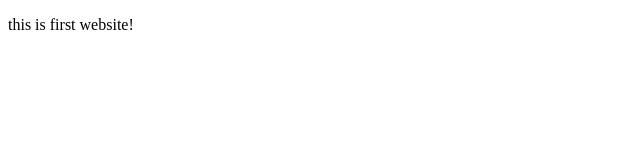
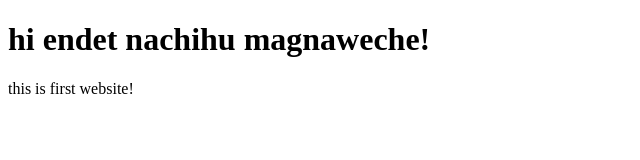
Before and after one commit to silu0448/test-project, a plain HTML site: page index.html in a window 1280 px wide. Shown: the whole page, without its empty margins (0-640 px from the left). Drawn offline with Linux system fonts and the light colour scheme.

Commit message:
Update index.html

```diff
--- a/index.html
+++ b/index.html
@@ -6,6 +6,7 @@
     <title>Document</title>
 </head>
 <body>
+    <h1>hi endet nachihu magnaweche!</h1>
     <p>this is first website!</p>
 </body>
 </html>
```
